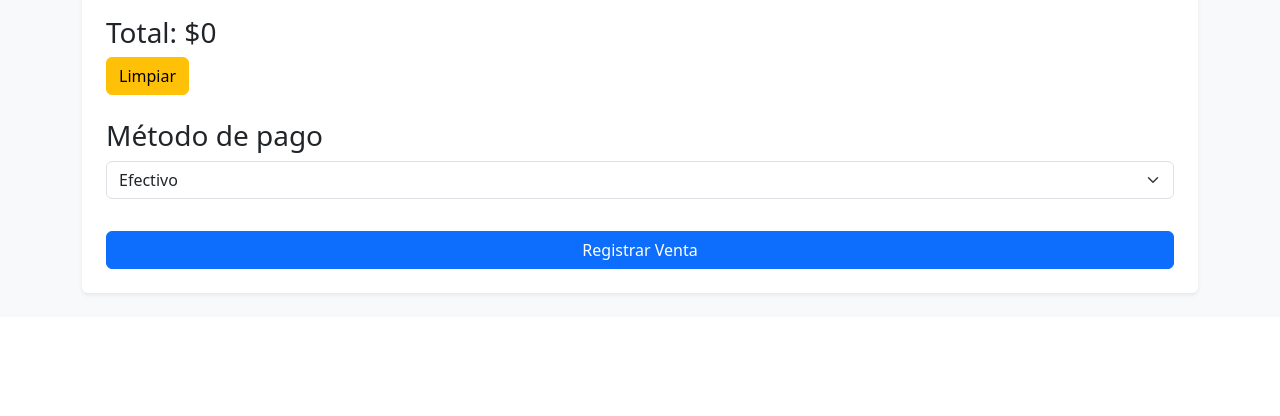
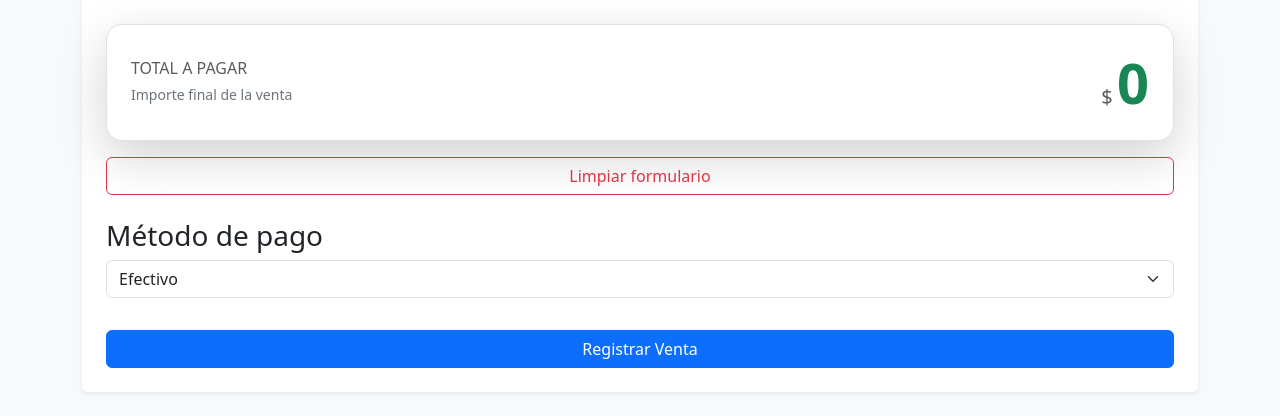
Before and after one commit to melanycpm1/supermercado-jumbox, a Flask app: page /ventas in a window 1280 px wide. Shown: the part 864-1280 px from the top of the page. Before the commit the page ends 1160 px from the top, so only its background shows below. Run offline with Flask 3, Linux system fonts and the light colour scheme; a user stored in the database is signed in; data comes from the database, SQL or seed files in the repository.

Commit message:
fix :mejora Visual del Total en el Registro de Ventas

```diff
--- a/templates/ventas.html
+++ b/templates/ventas.html
@@ -87,11 +87,32 @@
                 <tbody id="tablaDetalle"></tbody>
             </table>
 
-            <h3 class="mt-3">Total: $<span id="totalSpan">0</span></h3>
+                <!-- Total Mejorado -->
+        <div class="mt-4 p-4 rounded-4 shadow-lg bg-white border">
 
-            <!-- boton limpiar formulario -->
-            <button type="button" onclick="limpiarFormulario()" class="btn btn-warning flex-grow-1">Limpiar</button>
+            <div class="d-flex justify-content-between align-items-center">
 
+                <div>
+                    <h6 class="text-uppercase text-muted mb-1">Total a pagar</h6>
+                    <small class="text-secondary">Importe final de la venta</small>
+                </div>
+
+                <div class="text-end">
+                    <span class="fs-5 text-muted">$</span>
+                    <span id="totalSpan" class="display-4 fw-bold text-success">0</span>
+                </div>
+
+            </div>
+
+        </div>
+
+
+    <!-- Botón limpiar -->
+    <div class="mt-3">
+        <button type="button" onclick="limpiarFormulario()" class="btn btn-outline-danger w-100">
+            Limpiar formulario
+        </button>
+    </div>
             <!-- Método de pago al final -->
             <h3 class="mt-4">Método de pago</h3>
             <select name="metodo_pago" required class="form-select mb-3" id="metodoPagoSelect">
```
